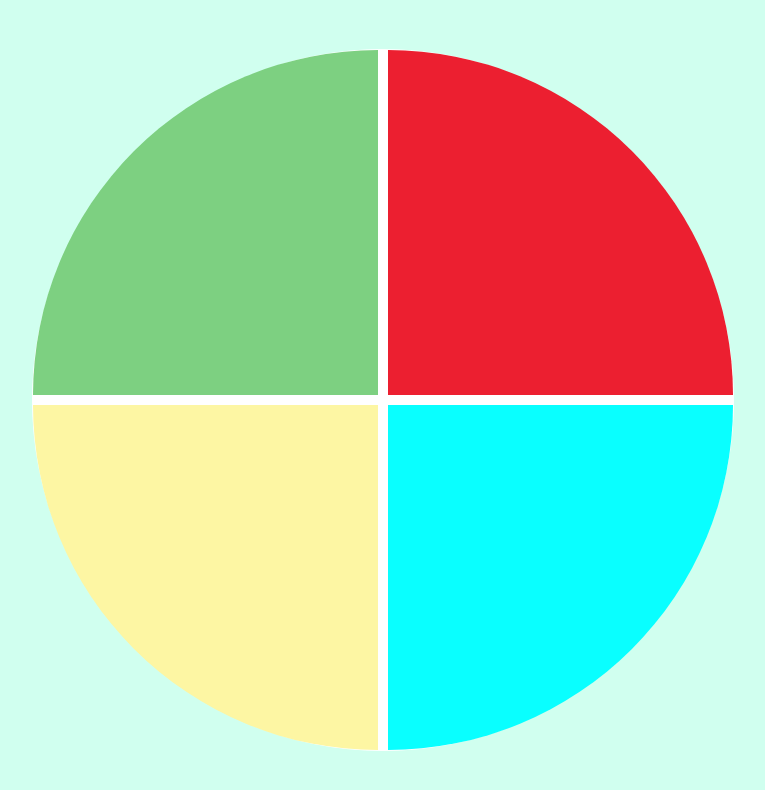
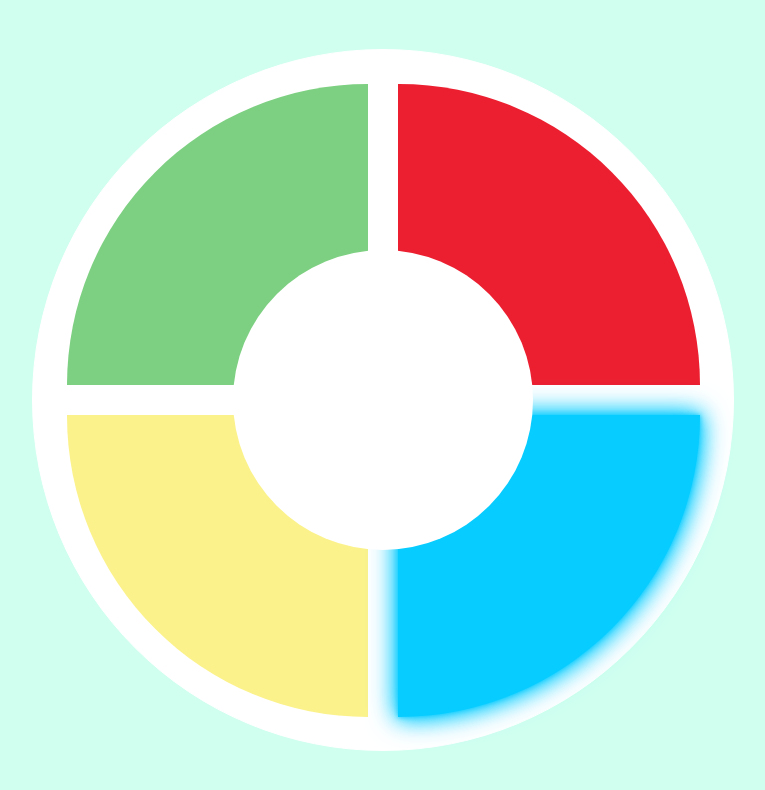
Before and after one commit to ViniciusHP/genius, a plain HTML site: page index.html in a window 1280 px wide. Shown: the whole page, without its empty margins (257-1022 px from the left). Drawn offline with Linux system fonts and the light colour scheme.

Commit message:
Adicionado circulo interno e efeito de luz

```diff
--- a/index.html
+++ b/index.html
@@ -13,6 +13,7 @@
         <div class="yellow"></div>
         <div class="red"></div>
         <div class="green"></div>
+        <div class="inner-circle"></div>
       </div>
     </div>
     <script type="text/javascript" src="script.js"></script>
--- a/style.css
+++ b/style.css
@@ -1,3 +1,10 @@
+:root {
+  --verde: #7DD081;
+  --vermelho: #EC1F30;
+  --amarelo: #fbf28b;
+  --azul: #06AAE5;
+}
+
 body {
   margin: 0;
   background-color: rgb(208, 255, 239);
@@ -15,44 +22,95 @@ body {
   display: grid;
   grid-template-areas: 'verde vermelho'
                        'amarelo azul';
-  gap: 10px;
+  gap: 30px;
   border: 1px solid #ffffff;
   background-color: #ffffff;
   border-radius: 100%;
   width: 700px;
   height: 700px;
+  position: relative;
 }
 
 .blue {
   grid-area: azul;
-  background-color: #06AAE5;
+  background-color: var(--azul);
   border-bottom-right-radius: 100%;
+  justify-self: start;
+  align-self: start;
 }
 
 .yellow {
   grid-area: amarelo;
-  background-color: #FDF6A3;
+  background-color: var(--amarelo);
   border-bottom-left-radius: 100%;
+  justify-self: end;
+  align-self: start;
 }
 
 .green {
   grid-area: verde;
-  background-color: #7DD081;
+  background-color: var(--verde);
   border-top-left-radius: 100%;
+  justify-self: end;
+  align-self: end;
 }
 
 .red {
   grid-area: vermelho;
-  background-color: #EC1F30;
+  background-color: var(--vermelho);
   border-top-right-radius: 100%;
+  justify-self: start;
+  align-self: end;
+}
+
+.blue,
+.red,
+.yellow,
+.green {
+  width: 90%;
+  height: 90%;
+  transition: all 0.3s ease;
 }
 
 .red.selected,
-.blue.selected {
+.red:hover{
+  box-shadow: 0 0 5px var(--vermelho),
+              0 0 20px var(--vermelho),
+              0 0 30px var(--vermelho);
   filter: brightness(150%);
 }
 
+.blue.selected,
+.blue:hover{
+  box-shadow: 0 0 5px var(--azul),
+              0 0 20px var(--azul),
+              0 0 30px var(--azul);
+  filter: brightness(120%);
+}
+
+.yellow.selected,
+.yellow:hover{
+  box-shadow: 0 0 5px var(--amarelo),
+              0 0 20px var(--amarelo),
+              0 0 30px var(--amarelo);
+  filter: brightness(110%);
+}
+
 .green.selected,
-.yellow.selected {
-  filter: brightness(130%);
+.green:hover{
+  box-shadow: 0 0 5px var(--verde),
+              0 0 20px var(--verde),
+              0 0 30px var(--verde);
+  filter: brightness(110%);
 }
+
+.inner-circle {
+  position: absolute;
+  width: 300px;
+  height: 300px;
+  border-radius: 50%;
+  background-color: #ffffff;
+  left: 50%;
+  top: 50%;
+  transform: translate3d(-50%, -50%, 0);
+}
```
